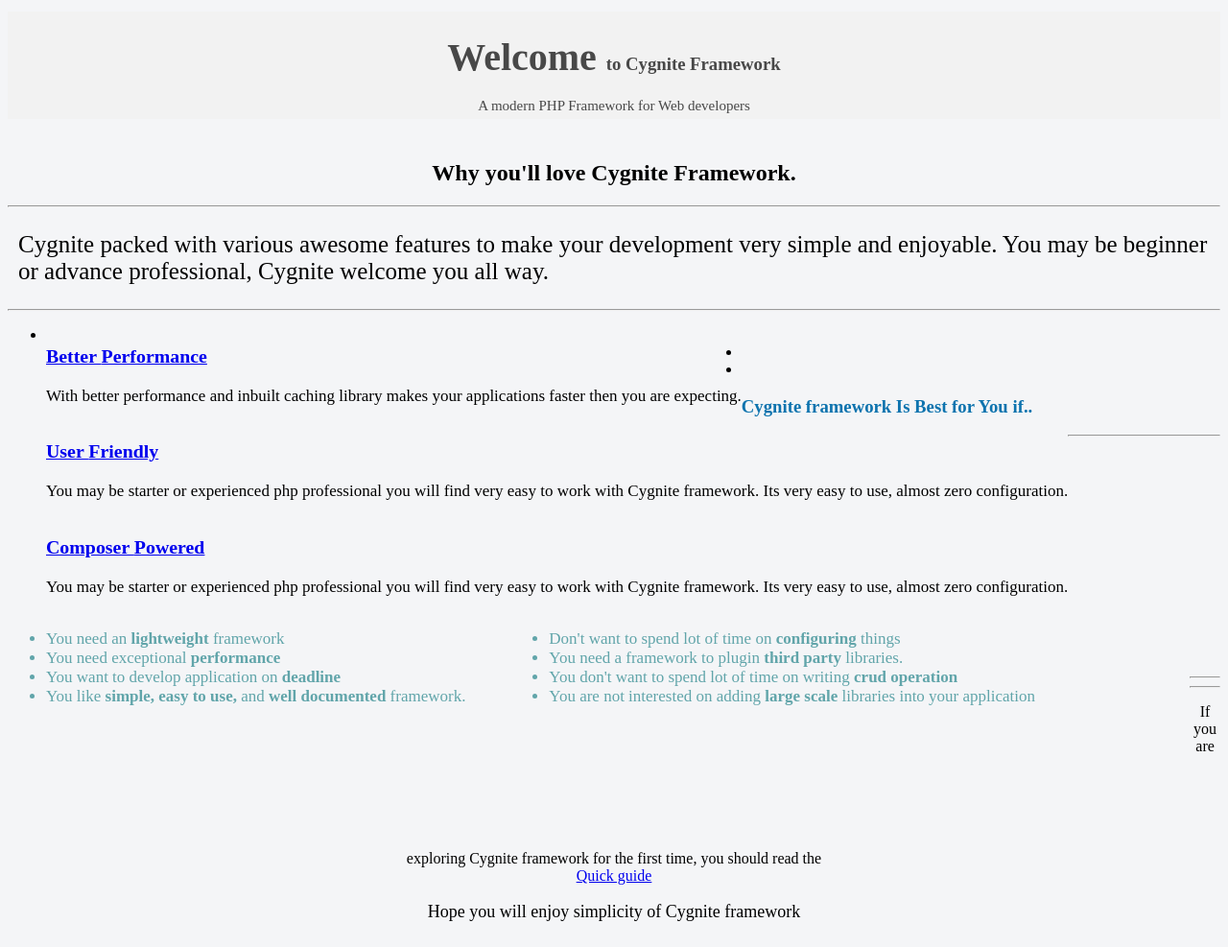
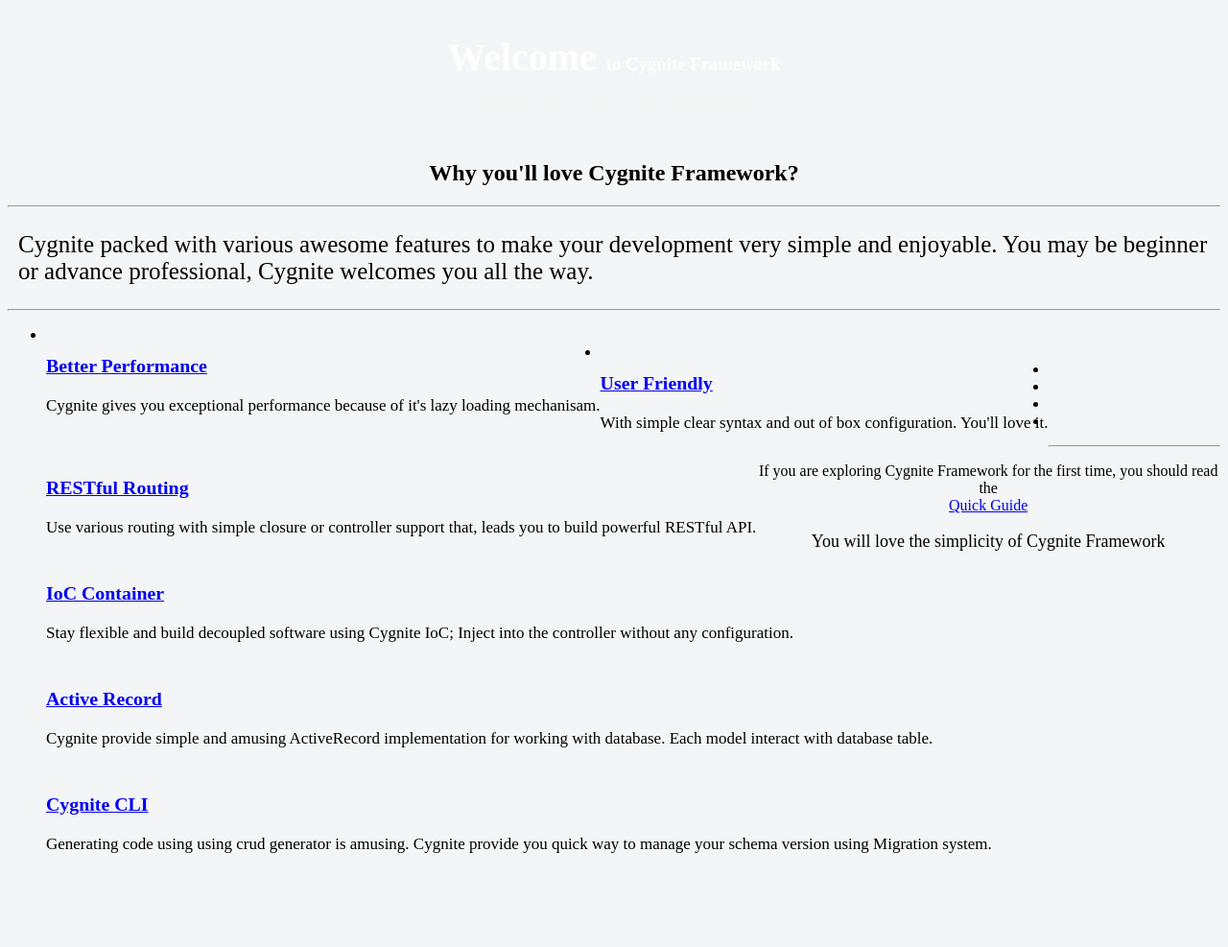
Before and after one commit to cygnite/cygnite-application, a PHP site: the page made by apps/views/home/welcome.view.php in a window 1280 px wide. Shown: the whole page at 96% size. After the commit the page ends 889 px from the top, so only its background shows below. Run offline with PHP 8.4, Linux system fonts and the light colour scheme; the template is opened without the code that fills it, so the values that code supplies are empty; some web fonts are replaced.

Commit message:
Sample routing request, Flash icons added and updated Welcome page.

```diff
--- a/apps/routerconfig.php
+++ b/apps/routerconfig.php
@@ -32,6 +32,6 @@ if (!defined('CF_SYSTEM')) {
  *
  */
 return array(
-    '/sayhello/(\w+)' => 'home.testing',
-    '/blog(/\d{4}(/\d{2}(/\d{2}(/[a-z0-9_-]+)?)?)?)?' => 'home.users'
+    '/sayhello/(\w+)' => 'home.welcome',
+    '/blog(/\d{4}(/\d{2}(/\d{2}(/[a-z0-9_-]+)?)?)?)?' => 'home.category'
 );
--- a/apps/views/home/welcome.view.php
+++ b/apps/views/home/welcome.view.php
@@ -19,13 +19,11 @@ use Cygnite\AssetManager\AssetCollection;
 
         <div class="container" >
             <div class="header">
-                <div style="background: #F2F2F2;color: #484848; padding: 5px; ">
-                    <div align="center" > <h3 class="text-center" > <strong style="font-weight: bolder; font-size: 40px;"> Welcome </strong> to Cygnite Framework </h3>
-                        <span style="font-size: 15px;">A modern PHP Framework for Web developers</span>
-
+                <div style="padding: 5px; ">
+                    <div align="center" > <h3 class="text-center"   style="color:#fff !important;">
+							<strong style="font-weight: bolder; font-size: 40px;"> Welcome </strong> to Cygnite Framework </h3>
+                        <span style="font-size: 15px; color: #F6F6F1; ">A modern PHP Framework for Web developers</span>
                     </div>
-
-
                 </div>
             </div>
 
@@ -33,12 +31,12 @@ use Cygnite\AssetManager\AssetCollection;
 
                 <div class="container">
                     <div align="center">
-                        <h2 class="text-center">Why you'll love Cygnite Framework.</h2>
+                        <h2 class="text-center">Why you'll love Cygnite Framework?</h2>
                         <hr class="featurette-divider"></hr>
                     </div>
                     <p class="lead" style="font-family: small-caption;font-size: 25px;padding-left: 11px;">
                         Cygnite packed with various awesome features to make your development very simple and enjoyable.
-                        You may be beginner or advance professional, Cygnite welcome you all way.</p>
+                        You may be beginner or advance professional, Cygnite welcomes you all the way.</p>
 
                     <hr class="featurette-divider"></hr>
 
@@ -50,7 +48,7 @@ use Cygnite\AssetManager\AssetCollection;
                                     <h3 class="title">
                                         <a href="http://www.cygniteframework.com/2013/07/introduction.html">Better <span class="title-em">Performance</span></a></h3>
                                 </div>
-                                <p> With better performance and inbuilt caching library makes your applications faster then you are expecting. </p>
+                                <p> Cygnite gives you exceptional performance because of it's lazy loading mechanisam. </p>
                             </div>
                         </li>
                         <li class="span3">
@@ -59,8 +57,8 @@ use Cygnite\AssetManager\AssetCollection;
                                     <h3 class="title">
                                         <a href="http://www.cygniteframework.com/2013/08/controllers.html">User  <span class="title-em">Friendly</span></a></h3>
                                 </div>
-                                <p> You may be starter or experienced php professional you will find very easy to work with Cygnite framework.
-                                    Its very easy to use, almost zero configuration. </p>
+                                <p> With simple clear syntax and out of box configuration. You'll love it.
+                                 </p>
                             </div>
                         </li>
 
@@ -68,69 +66,55 @@ use Cygnite\AssetManager\AssetCollection;
                             <div class="feature-block">
                                 <div class="features-head">
                                     <h3 class="title">
-                                        <a href="http://www.cygniteframework.com/2013/07/quickstart.html">Composer  <span class="title-em">Powered</span></a></h3>
+                                        <a href="http://www.cygniteframework.com/2013/08/routing.html">RESTful  <span class="title-em">Routing</span></a></h3>
                                 </div>
-                                <p> You may be starter or experienced php professional you will find very easy to work with Cygnite framework.
-                                    Its very easy to use, almost zero configuration. </p>
+                                <p>Use various routing with simple closure or controller support that, leads you to build powerful RESTful API. </p>
+                            </div>
+                        </li>
+
+						<li class="span3">
+                            <div class="feature-block">
+                                <div class="features-head">
+                                    <h3 class="title">
+                                        <a href="http://www.cygniteframework.com/2014/03/ioc-container.html">IoC  <span class="title-em">Container</span></a></h3>
+                                </div>
+                                <p>Stay flexible and build decoupled software using Cygnite IoC; Inject into the controller without any configuration.</p>
+                            </div>
+                        </li>
+
+						<li class="span3">
+                            <div class="feature-block">
+                                <div class="features-head">
+                                    <h3 class="title">
+                                        <a href="http://www.cygniteframework.com/2013/08/active-record.html">Active <span class="title-em">Record</span></a></h3>
+                                </div>
+                                <p> Cygnite provide simple and amusing ActiveRecord implementation for working with  database.  Each model interact with database table. </p>
+                            </div>
+                        </li>
+
+						<li class="span3">
+                            <div class="feature-block">
+                                <div class="features-head">
+                                    <h3 class="title">
+                                        <a href="http://www.cygniteframework.com/2014/03/console-overview.html"> Cygnite <span class="title-em">CLI</span></a></h3>
+                                </div>
+                                <p> Generating code using using crud generator is amusing. Cygnite provide you quick way to manage your schema version using Migration system.   </p>
                             </div>
                         </li>
                     </ul>
 
-
-                    <div class="block features">
-                        <p> <h3 style="color:#0D73AE !important;padding-left: 11px;">Cygnite framework Is Best for You if..</h3> </p>
-                        <div class="feature-block" style="width:38%;">
-                            <ul class="ul-text">
-                                <li> You need an <strong> lightweight</strong> framework</li>
-                                <li> You need exceptional <strong>performance</strong></li>
-                                <li> You want to develop application on <strong>deadline</strong></li>
-                                <li>You like <strong>simple, easy to use,</strong> and <strong>well documented</strong> framework. </li>
-                            </ul>
-                        </div>
-                        <div class="feature-block"  style="padding: 22px;"> </div>
-
-                        <div class="feature-block"  style="width:56%;">
-                            <ul class="ul-text" >
-                                <li> Don't want to spend lot of time on <strong>configuring</strong> things</li>
-                                <li> You need a framework to plugin <strong>third party</strong> libraries.</li>
-                                <li> You don't want to spend lot of time on writing <strong>crud operation</strong></li>
-                                <li>You are not interested on adding <strong>large scale</strong> libraries into your application </li>
-                            </ul>
-                        </div>
-                        <hr class="featurette-divider"></hr>
-
-                    </div>
-
                 </div>
-
-                <style>
-
-                    .feature-block{ float: left;border:0px; font-size: 17px;font-family: small-caption;}
-                    .feature-block:hover{box-shadow:none;}
-                    .ul-text { color:#61A5AA;height: 213px !important;}
-                    .header { height: 131px; padding: 4px 0;}
-                    .features {height: 284px;}
-                </style>
-
-
             </div>
-
-
-
-
-            <hr class="featurette-divider">
-
             <div class="clear"> </div>
             <hr class="featurette-divider">
 
             <div class="footer" >
                 <div class="footer-inner-left"> </div>
                 <div class="footer-inner" align="center">
-                    <div class="footerrow tweets" >
-                        <p style="font-size: 16px;">If you are exploring Cygnite framework for the first time,
-                            you should read the <br><a href="http://www.cygniteframework.com/2013/07/quickstart.html">Quick guide</a> </p>
-
-                        <p style="font-size: 18px;">Hope you will enjoy simplicity of Cygnite framework</p>
+                    <div class="footerrow tweets"  >
+                        <p style="font-size: 16px;">If you are exploring Cygnite Framework for the first time,
+                            you should read the <br><a href="http://www.cygniteframework.com/2013/07/quickstart.html">Quick Guide</a> </p>
+                        <p style="font-size: 18px;">You will love the simplicity of Cygnite Framework</p>
                     </div>
 
                     <div class="footerrow" align="center" style="clear:both;padding-top: 0px;">
@@ -146,5 +130,15 @@ use Cygnite\AssetManager\AssetCollection;
             <!-- ================================================== -->
             <!-- Placed at the end of the document so the pages load faster -->
 <?php echo Asset::script('assets/js/cygnite/jquery.js'); ?>
+
+<style type="text/css">
+
+                    .feature-block{ float: left;border:0px; font-size: 17px;font-family: small-caption;}
+                    .feature-block:hover{box-shadow:none;}
+                    .ul-text { color:#61A5AA;height: 213px !important;}
+                    .header { height: 131px; padding: 4px 0;}
+                    .features {height: 284px;}
+					.title {padding-top: 10px;}
+                </style>
     </body>
 </html>
```
Also changed, not shown: apps/routes.php (+10 -3 lines), apps/database/migrations/20140209134918_create_users_console_table.php (deleted), apps/database/migrations/20140628232725_shopping_product.php (added), assets/css/cygnite/style.css, assets/img/cygnite/close.png (added), assets/img/cygnite/cross.png (added), assets/img/cygnite/fevicon.png, assets/img/cygnite/help.png (added), assets/img/cygnite/tick.png (added), assets/img/cygnite/warning.png (added).
